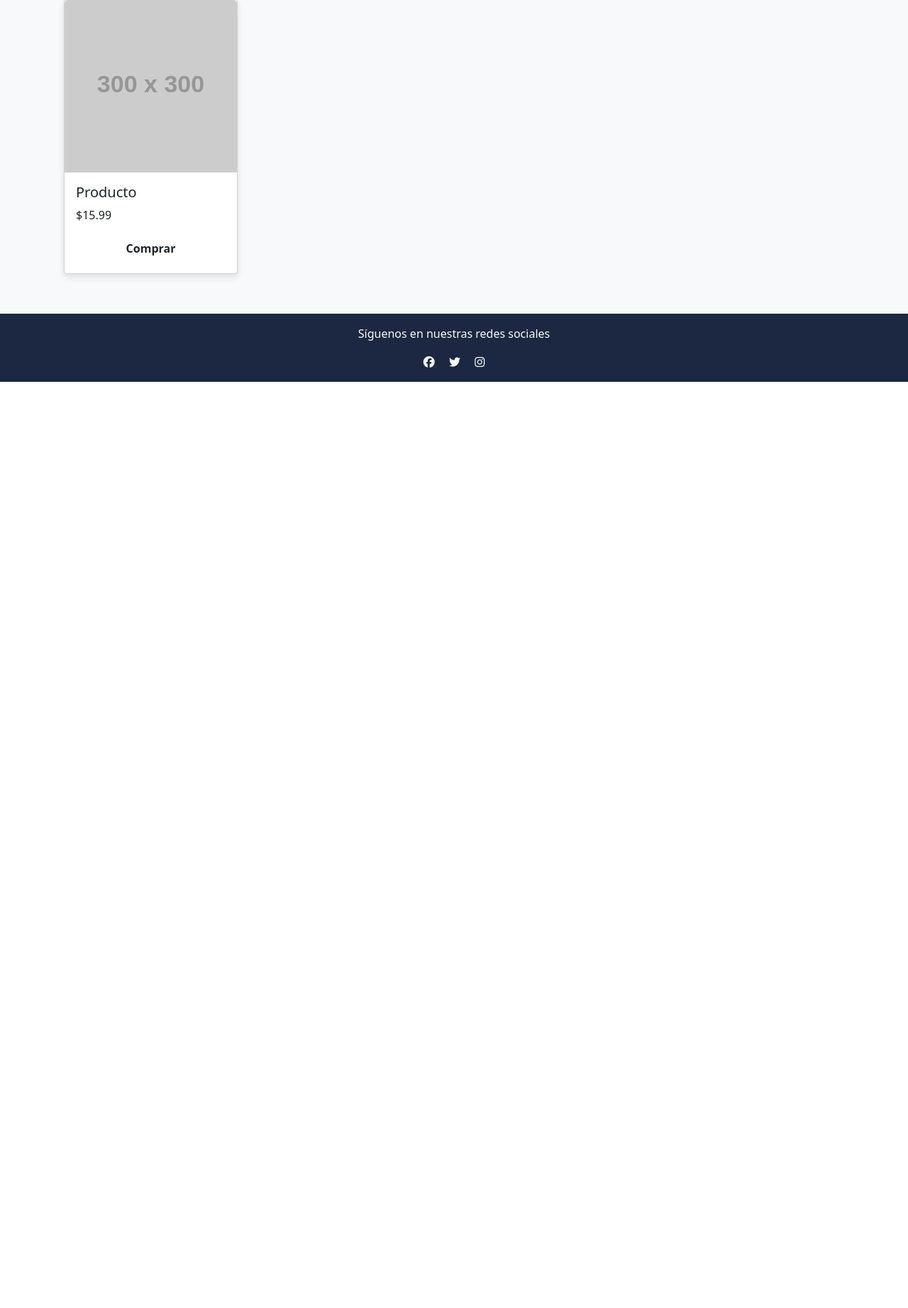
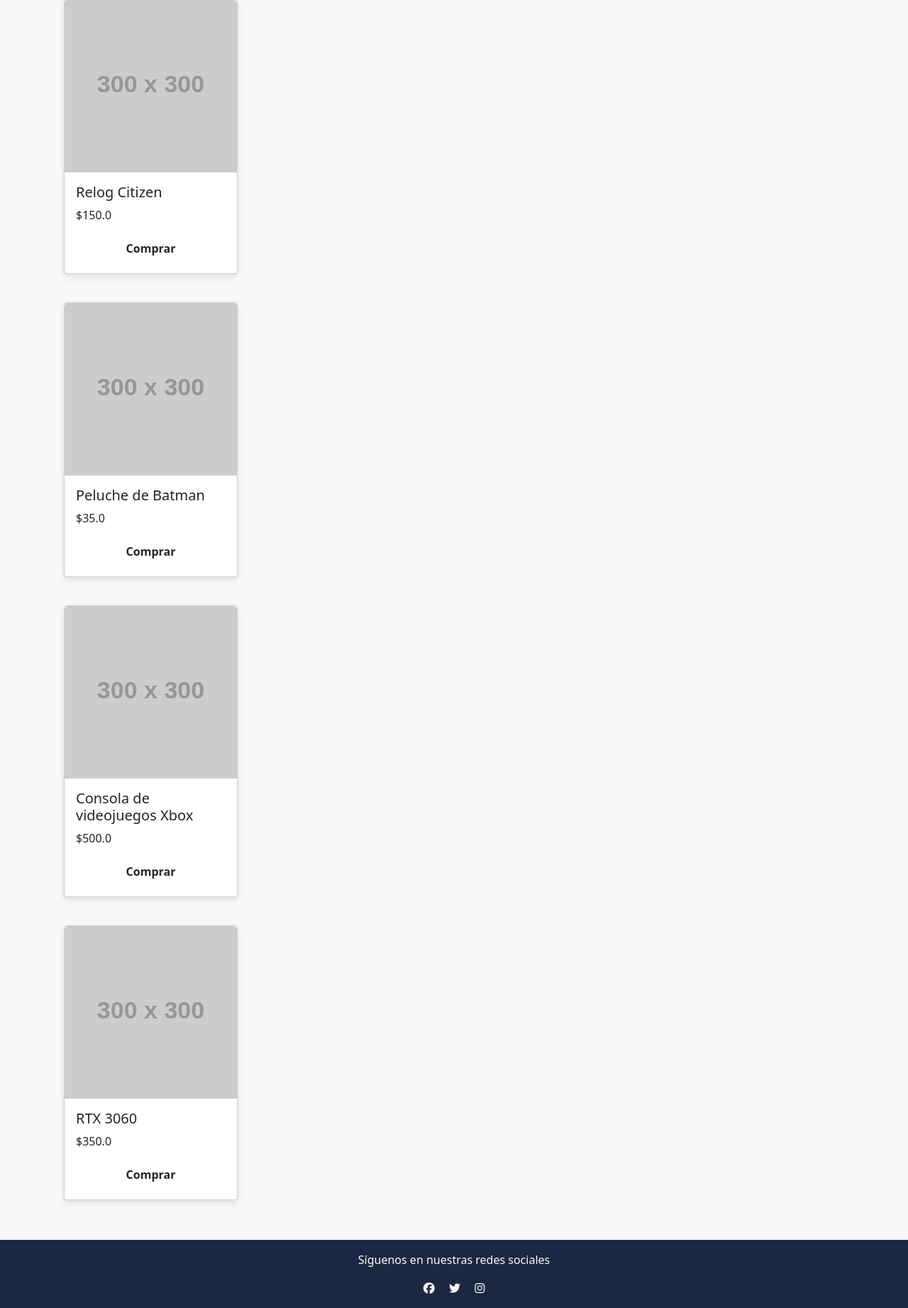
Before and after one commit to aalexrguez/DJANGO, a Django app: page / in a window 1280 px wide. Shown: the part 1316-3159 px from the top of the page at 71% size. Before the commit the page ends 1854 px from the top, so only its background shows below. Run offline with Django 4.2, Linux system fonts and the light colour scheme; grey boxes labelled with a size stand in for pictures from a placeholder-image service; some libraries are stand-ins or nearby versions.

Commit message:
Se modificaron las tarjetas de productos especiales

```diff
--- a/mexexpress/templates/shopApp/index.html
+++ b/mexexpress/templates/shopApp/index.html
@@ -86,13 +86,14 @@
     <!-- Cards de productos -->
     <div class="container my-4 justify-content-center">
         <h2 class="text-center">Productos Destacados</h2>
+        {% for products in speacial_offers %}
         <div class="row">
             <div class="col-12 col-md-4 col-lg-3 mb-4">
                 <div class="card">
                     <img src="https://placehold.co/300" class="card-img-top" alt="Producto">
                     <div class="card-body">
-                        <h5 class="card-title">Producto</h5>
-                        <p class="card-text">$15.99</p>
+                        <h5 class="card-title">{{products.name}}</h5>
+                        <p class="card-text">${{products.cost}}</p>
                         <button class="btn w-100">
                             Comprar
                          </button>
@@ -101,6 +102,7 @@
             </div>
 
         </div>
+        {% endfor %}
     </div>
 
     <!-- Footer -->
```
